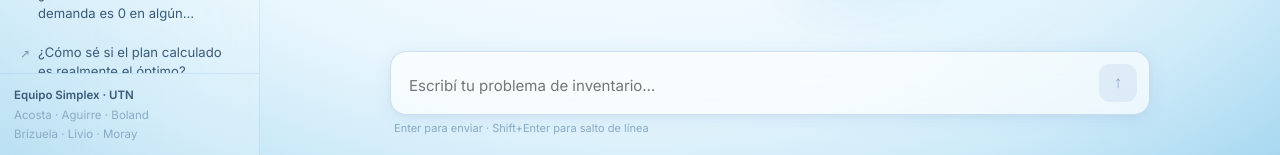
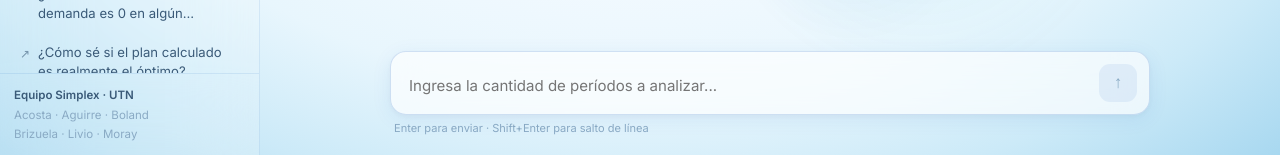
Before and after one commit to julianaguirre30/BOT-EOQ-dinamicos, a Next.js app: page /chat in a window 1280 px wide. Both pictures are taken after a click on the button "Resolver problema →". Shown: the part 645-800 px from the top of the page. Built offline with nearby package versions, Linux system fonts and the light colour scheme.

Commit message:
actualizacion placeholders

```diff
--- a/src/ui/chat-composer.tsx
+++ b/src/ui/chat-composer.tsx
@@ -35,6 +35,26 @@ const DARK = {
 } as const;
 
 const getP = (dark?: boolean) => dark ? DARK : LIGHT;
+
+const getPlaceholder = (step?: string, disabled?: boolean): string => {
+  if (disabled) return 'Iniciá una nueva conversación para comenzar.';
+  switch (step) {
+    case 'chatting':
+      return 'Ingresa lo que quieras que te explique...';
+    case 'periodCount':
+      return 'Ingresa la cantidad de períodos a analizar...';
+    case 'demands':
+      return 'Ingresa las demandas de cada periodo...';
+    case 'orderCost':
+      return 'Ingresa el costo de pedido fijo...';
+    case 'holdingCost':
+      return 'Ingresa el costo de almacenamiento...';
+    case 'completed':
+      return 'Ingresa lo que quieras que te explique sobre el plan...';
+    default:
+      return 'Escribí tu problema de inventario...';
+  }
+};
 
 const GLOBAL_STYLES = `
   @keyframes spin       { to { transform: rotate(360deg); } }
@@ -129,7 +149,7 @@ export const ChatComposer = ({
               onInput={handleInput}
               onFocus={() => setFocused(true)}
               onBlur={() => setFocused(false)}
-              placeholder={disabled ? 'Iniciá una nueva conversación para comenzar.' : step === 'chatting' ? 'Ingresa lo que quieras que te explique...' : 'Escribí tu problema de inventario…'}
+              placeholder={getPlaceholder(step, disabled)}
               disabled={disabled || isSubmitting}
               rows={1}
               style={{
```
